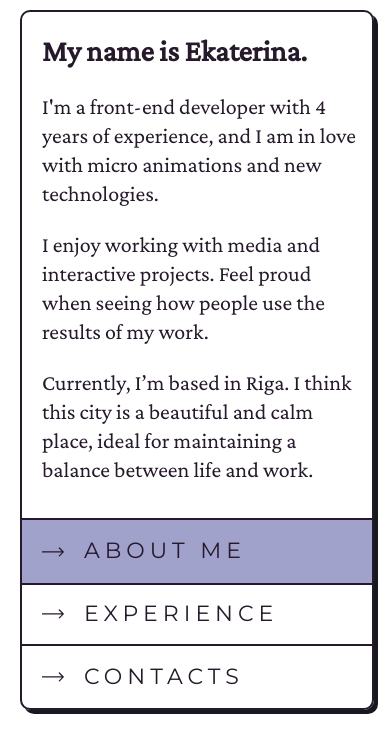
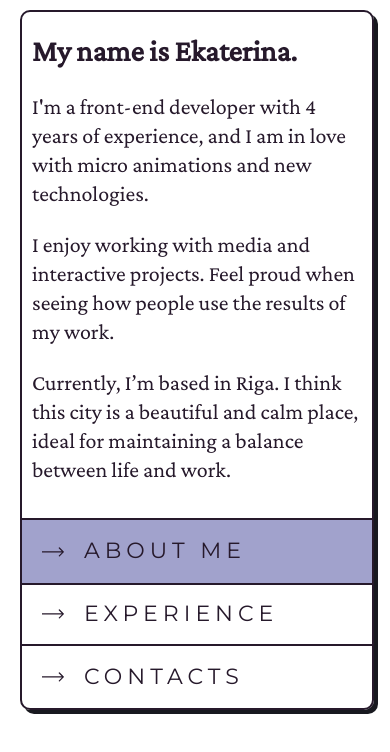
Before and after one commit to catherineriver/catherineriver, a Next.js app: page / in a window 390 px wide. Shown: the top 752 px of the page. Built offline with nearby package versions, Linux system fonts and the light colour scheme.

Commit message:
fix title letterspacing

```diff
--- a/components/main/main.js
+++ b/components/main/main.js
@@ -10,7 +10,7 @@ export default function Main () {
 
     return <div className={styles.container}>
         <div className={styles.wrapper}>
-            {updatedContent.title && <h1>{updatedContent.title}</h1>}
+            {updatedContent.title && <h1 className={styles.title}>{updatedContent.title}</h1>}
             {selectedTab === 2
                 ? <Interactive />
                 : <Section content={updatedContent} />
--- a/components/main/main.module.css
+++ b/components/main/main.module.css
@@ -7,6 +7,20 @@
 
 .wrapper {
     margin: 0 22px;
+}
+
+.title {
+  font-size: 3.125vw;
+  font-weight: 700;
+  line-height: 4.931vw;
+  letter-spacing: normal;
+}
+
+@media screen and (max-width: 768px) {
+  .title {
+    font-size: 30px;
+    line-height: 38px;
+  }
 }
 
 @media screen and (min-width: 768px) {
@@ -20,7 +34,6 @@
     .container {
         font-size: 22px;
         line-height: 29px;
-        margin: 0 0 0 10px;
     }
     .wrapper {
         margin: 0 10px;
--- a/styles/globals.css
+++ b/styles/globals.css
@@ -1,7 +1,6 @@
 :root {
   --vw: 28vw;
   --s: 4s;
-  --aside-width: 300px;
 }
 
 @media screen and (max-width: 780px) {
@@ -29,19 +28,6 @@ body a:hover {
   color: #c46fb2;
 }
 
-body h1 {
-  font-size: 3.125vw;
-  font-weight: 700;
-  line-height: 4.931vw;
-}
-
-@media screen and (max-width: 768px) {
-  body h1 {
-    font-size: 30px;
-    line-height: 38px;
-  }
-}
-
 @media screen and (min-width: 1300px) {
   body {
     font-size: 28px;
```
